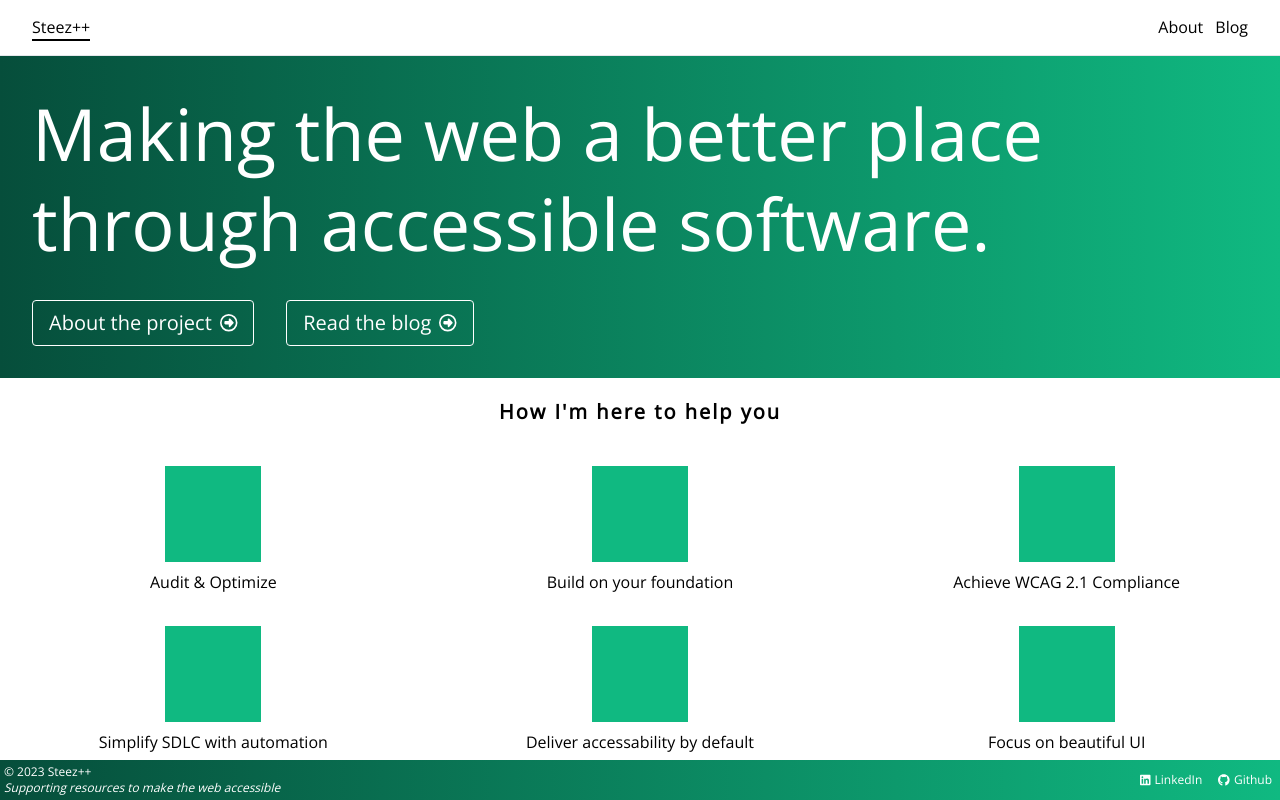
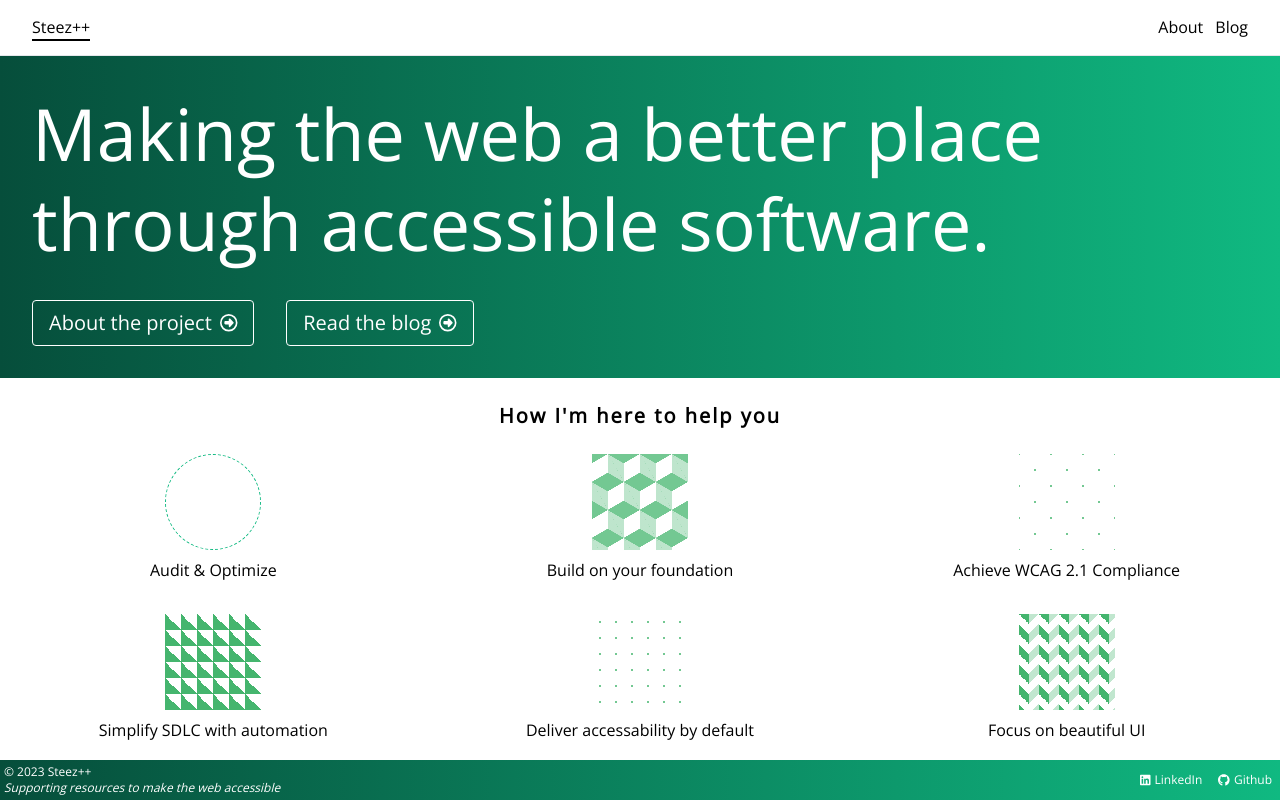
Before and after one commit to steezplusplus/Accessible-Web-Components, a Next.js app: page / in a window 1280 px wide. Built offline with nearby package versions, Linux system fonts and the light colour scheme.

Commit message:
feat: better homepage styling

```diff
--- a/app/_components/header/Header.tsx
+++ b/app/_components/header/Header.tsx
@@ -2,7 +2,7 @@ import { ArrowLink } from '../arrowLink/ArrowLink';
 
 export function Header() {
   return (
-    <header className="mb-5 bg-gradient-to-r from-emerald-900 to-emerald-500">
+    <header className="bg-gradient-to-r from-emerald-900 to-emerald-500">
       <ul className="flex flex-col gap-y-8 p-8">
         <li>
           <h2 className="text-7xl leading-tight text-white">Making the web a better place through accessible software.</h2>
--- a/app/_components/services/Services.tsx
+++ b/app/_components/services/Services.tsx
@@ -1,34 +1,33 @@
-// TODO Component composition
 export function Services() {
   return (
-    <section>
-      <div className="mb-10 flex flex-col items-center justify-center">
+    <section className="my-6">
+      <div className="mb-6 flex flex-col items-center justify-center">
         <h3 className="text-xl font-bold tracking-widest">How I&apos;m here to help you</h3>
       </div>
 
       <ul className="grid gap-y-8 sm:grid-cols-1 md:grid-cols-2 lg:grid-cols-3">
         <li className="flex flex-col items-center justify-center">
-          <div className="mb-2 h-24 w-24 bg-emerald-500" />
+          <div className="mb-2 h-24 w-24 rounded-full border border-dashed border-emerald-500" />
           Audit & Optimize
         </li>
         <li className="flex flex-col items-center justify-center">
-          <div className="mb-2 h-24 w-24 bg-emerald-500" />
+          <div className="isometric mb-2 h-24 w-24" />
           Build on your foundation
         </li>
         <li className="flex flex-col items-center justify-center">
-          <div className="mb-2 h-24 w-24 bg-emerald-500" />
+          <div className="polka2 mb-2 h-24 w-24" />
           Achieve WCAG 2.1 Compliance
         </li>
         <li className="flex flex-col items-center justify-center">
-          <div className="mb-2 h-24 w-24 bg-emerald-500" />
+          <div className="triangle mb-2 h-24 w-24" />
           Simplify SDLC with automation
         </li>
         <li className="flex flex-col items-center justify-center">
-          <div className="mb-2 h-24 w-24 bg-emerald-500" />
+          <div className="polka1 mb-2 h-24 w-24" />
           Deliver accessability by default
         </li>
         <li className="flex flex-col items-center justify-center">
-          <div className="mb-2 h-24 w-24 bg-emerald-500" />
+          <div className="zigzag mb-2 h-24 w-24" />
           Focus on beautiful UI
         </li>
       </ul>
--- a/app/_styles/globals.css
+++ b/app/_styles/globals.css
@@ -12,6 +12,45 @@
   }
 }
 
+@layer utilities {
+  .polka1 {
+    background-color: transparent;
+    opacity: 0.6;
+    background-image: radial-gradient(#16a34a 0.8px, transparent 0.8px);
+    background-size: 16px 16px;
+  }
+
+  .polka2 {
+    background-color: transparent;
+    opacity: 0.6;
+    background-image:  radial-gradient(#16a34a 0.8px, transparent 0.8px), radial-gradient(#16a34a 0.8px, transparent 0.8px);
+    background-size: 32px 32px;
+    background-position: 0 0,16px 16px;
+    }
+
+  .isometric {
+    background-color: transparent;
+    opacity: 0.6;
+    background-image:  linear-gradient(30deg, #16a34a 12%, transparent 12.5%, transparent 87%, #16a34a 87.5%, #16a34a), linear-gradient(150deg, #16a34a 12%, transparent 12.5%, transparent 87%, #16a34a 87.5%, #16a34a), linear-gradient(30deg, #16a34a 12%, transparent 12.5%, transparent 87%, #16a34a 87.5%, #16a34a), linear-gradient(150deg, #16a34a 12%, transparent 12.5%, transparent 87%, #16a34a 87.5%, #16a34a), linear-gradient(60deg, #16a34a77 25%, transparent 25.5%, transparent 75%, #16a34a77 75%, #16a34a77), linear-gradient(60deg, #16a34a77 25%, transparent 25.5%, transparent 75%, #16a34a77 75%, #16a34a77);
+    background-size: 32px 56px;
+    background-position: 0 0, 0 0, 16px 28px, 16px 28px, 0 0, 16px 28px;
+  }
+
+  .zigzag {
+    background-color: transparent;
+    opacity: 0.8;
+    background: linear-gradient(135deg, #16a34a55 25%, transparent 25%) -10px 0/ 20px 20px, linear-gradient(225deg, #16a34a 25%, transparent 25%) -10px 0/ 20px 20px, linear-gradient(315deg, #16a34a55 25%, transparent 25%) 0px 0/ 20px 20px, linear-gradient(45deg, #16a34a 25%, transparent 25%) 0px 0/ 20px 20px;
+  }
+
+  .triangle {
+    background-color: transparent;
+    opacity: 0.8;
+    background-image: linear-gradient(45deg, #16a34a 50%, transparent 50%);
+    background-size: 16px 16px;
+    }
+
+}
+
 :root {
   font-size: 1rem;
   font-family: 'Open Sans'; /* TODO Does this belong in @layer base? */
```
